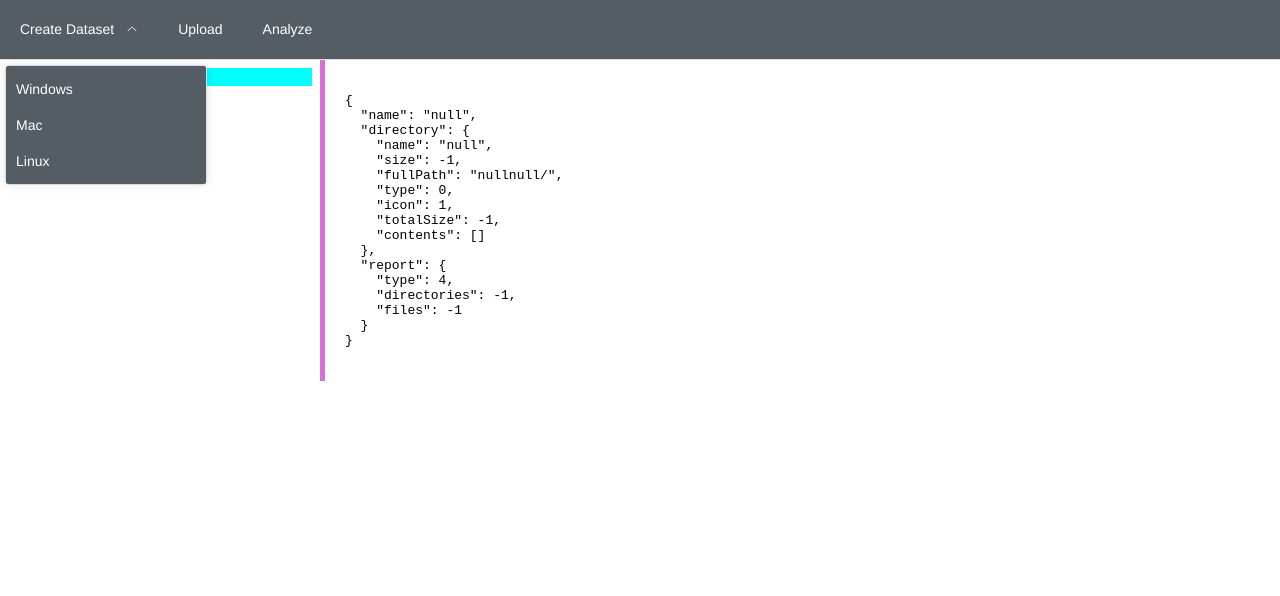
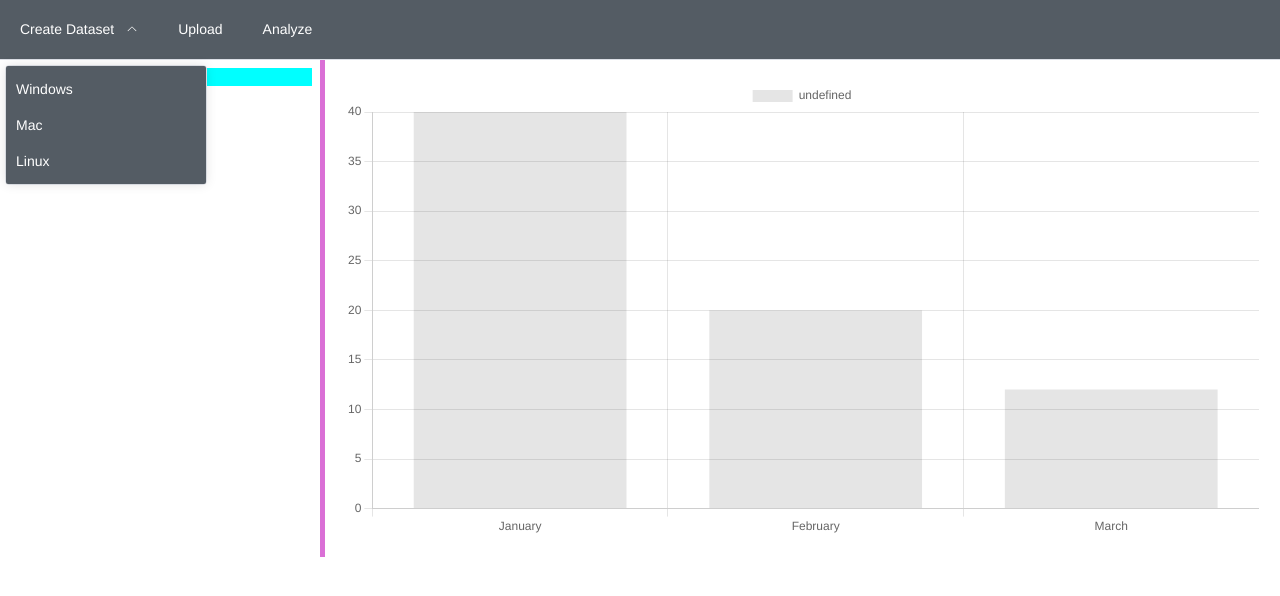
Before and after one commit to marcgauch/dashboard-design, a Vue app: page /analyze in a window 1280 px wide. Shown: the top 596 px of the page. Built offline with nearby package versions, Linux system fonts and the light colour scheme; what @imengyu/vue3-context-menu would draw is missing.

Commit message:
ADDED: Default Chart from Documentation

```diff
--- a/package.json
+++ b/package.json
@@ -14,10 +14,12 @@
   },
   "dependencies": {
     "@imengyu/vue3-context-menu": "^1.2.5",
+    "chart.js": "^4.2.1",
     "element-plus": "^2.3.3",
     "pinia": "^2.0.32",
     "sass": "^1.62.0",
     "vue": "^3.2.47",
+    "vue-chartjs": "^5.2.0",
     "vue-router": "^4.1.6"
   },
   "devDependencies": {
--- /dev/null
+++ b/src/components/analyzer/charts/BarChart.vue
@@ -0,0 +1,26 @@
+<template>
+  <Bar id="my-chart-id" :options="chartOptions" :data="chartData" />
+</template>
+
+<script setup lang="ts">
+import { Bar } from 'vue-chartjs';
+import {
+  Chart as ChartJS,
+  Title,
+  Tooltip,
+  Legend,
+  BarElement,
+  CategoryScale,
+  LinearScale,
+} from 'chart.js';
+import { reactive } from 'vue';
+
+ChartJS.register(Title, Tooltip, Legend, BarElement, CategoryScale, LinearScale);
+
+const chartData = reactive({
+  labels: ['January', 'February', 'March'],
+  datasets: [{ data: [40, 20, 12] }],
+});
+
+const chartOptions = reactive({ responsive: true });
+</script>
--- a/src/views/AnalyzeView.vue
+++ b/src/views/AnalyzeView.vue
@@ -4,13 +4,14 @@
       <TreeContainer></TreeContainer>
     </el-aside>
     <el-main style="border-left: 5px solid orchid">
-      <pre>{{ treeStore.reportFile }}</pre>
+      <BarChart />
     </el-main>
   </el-container>
 </template>
 
 <script setup lang="ts">
 import TreeContainer from '@/components/analyzer/tree/TreeContainer.vue';
+import BarChart from '@/components/analyzer/charts/BarChart.vue';
 import { useTreeStore } from '@/stores/treeStore';
 
 const treeStore = useTreeStore();
```
Also changed, not shown: 1 other file (tests, documents, lock files or other folders).
